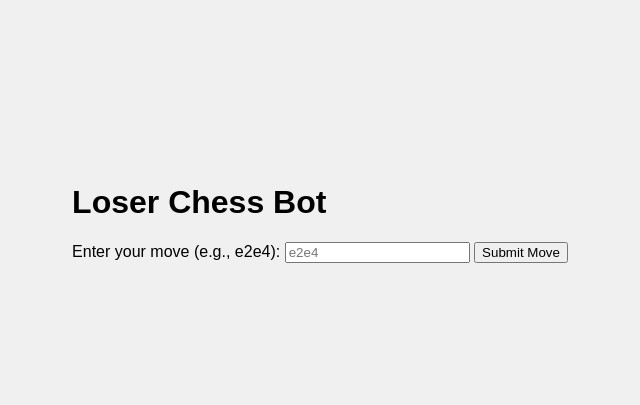
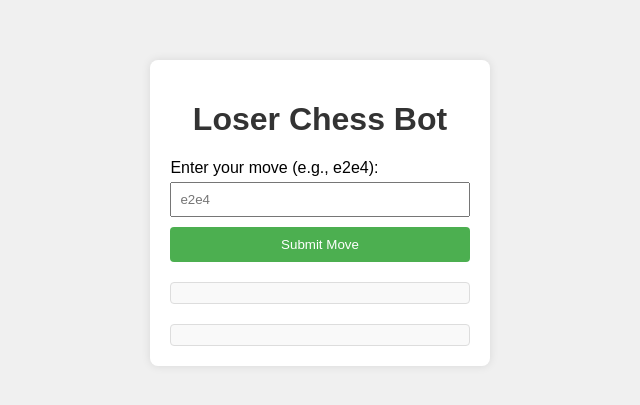
Before and after one commit to LoserChess/bot, a plain HTML site: page index.html in a window 1280 px wide. Shown: the part 187-592 px from the top of the page, without its empty margins (320-960 px from the left). Drawn offline with Linux system fonts and the light colour scheme.

Commit message:
Update styles.css

```diff
--- a/styles.css
+++ b/styles.css
@@ -8,42 +8,52 @@ body {
     background-color: #f0f0f0;
 }
 
-#game-container {
-    text-align: center;
+.container {
+    background-color: white;
+    padding: 20px;
+    border-radius: 8px;
+    box-shadow: 0 0 10px rgba(0, 0, 0, 0.1);
 }
 
-#chessboard {
-    display: grid;
-    grid-template-columns: repeat(8, 50px);
-    grid-template-rows: repeat(8, 50px);
-    gap: 1px;
-    border: 1px solid #000;
+h1 {
+    text-align: center;
+    color: #333;
+}
+
+.input-section {
     margin-bottom: 20px;
 }
 
-.square {
-    width: 50px;
-    height: 50px;
-    display: flex;
-    justify-content: center;
-    align-items: center;
-    font-size: 30px;
+label {
+    display: block;
+    margin-bottom: 5px;
+}
+
+input[type="text"] {
+    width: 100%;
+    padding: 8px;
+    margin-bottom: 10px;
+    box-sizing: border-box;
+}
+
+button {
+    width: 100%;
+    padding: 10px;
+    background-color: #4CAF50;
+    color: white;
+    border: none;
+    border-radius: 4px;
     cursor: pointer;
 }
 
-.white {
-    background-color: #f0d9b5;
+button:hover {
+    background-color: #45a049;
 }
 
-.black {
-    background-color: #b58863;
+.bot-response, .game-status {
+    margin-top: 20px;
+    padding: 10px;
+    background-color: #f9f9f9;
+    border: 1px solid #ddd;
+    border-radius: 4px;
 }
-
-#message {
-    margin-bottom: 10px;
-    font-weight: bold;
-}
-
-#move-input {
-    margin-bottom: 10px;
-}
```
